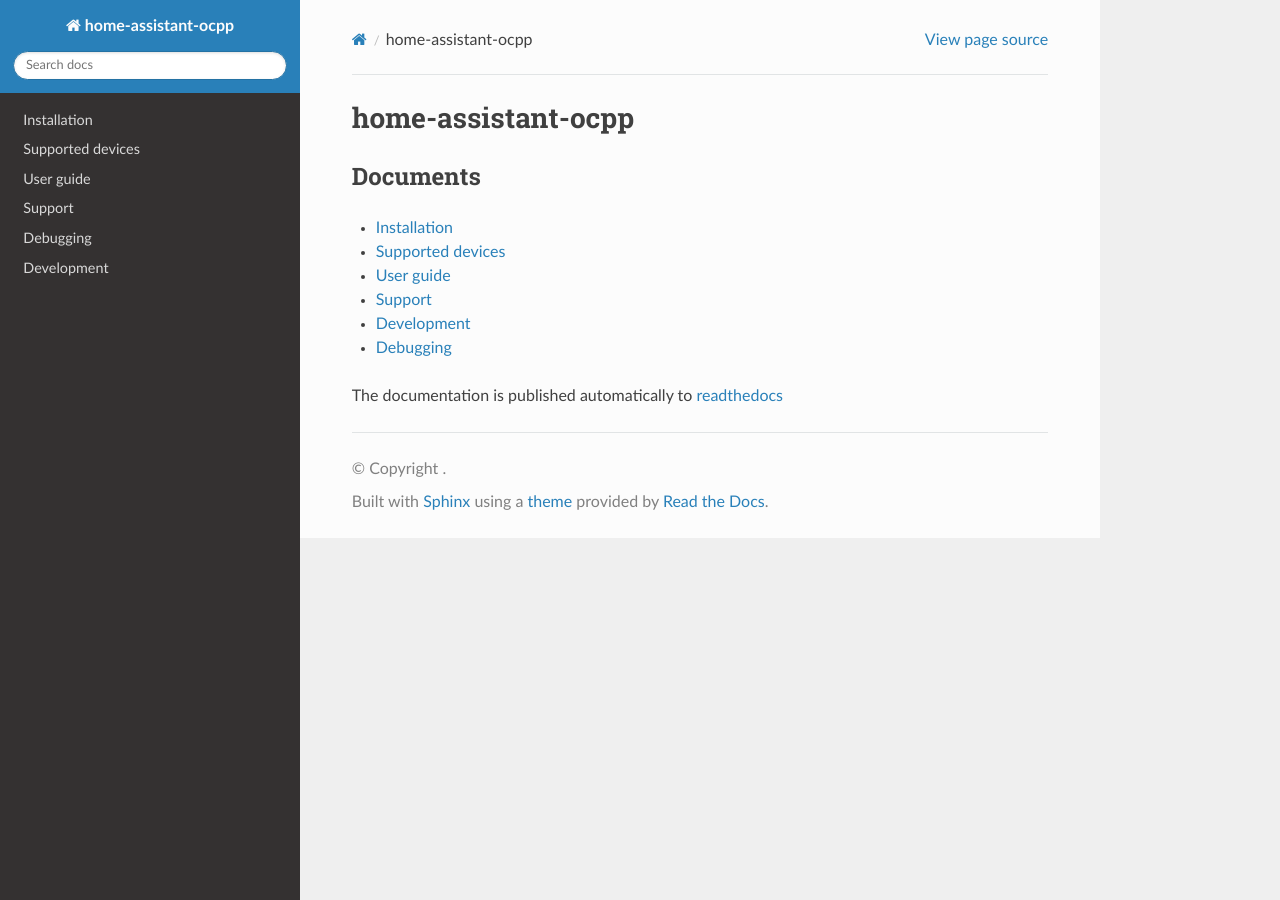
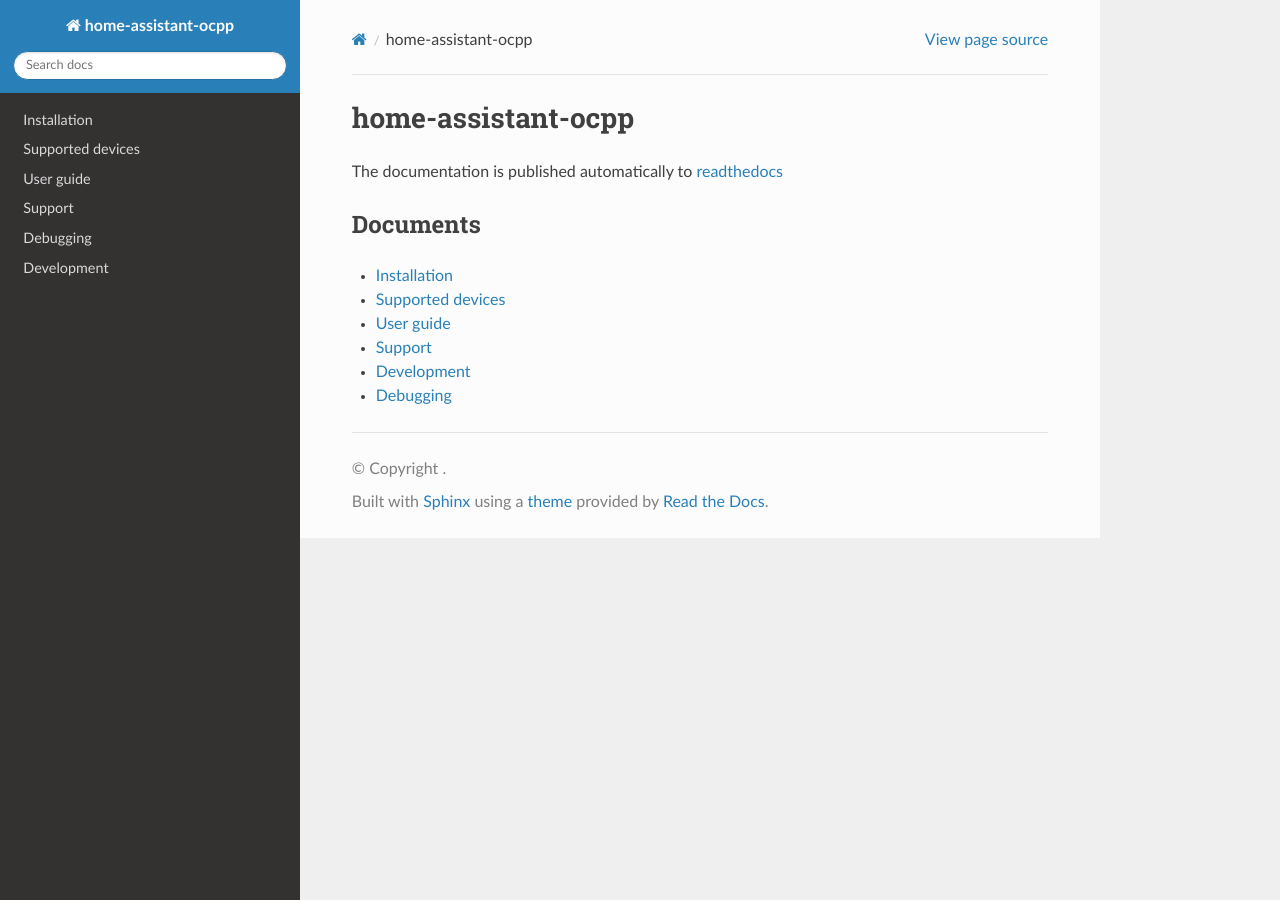
Before and after one commit to lbbrhzn/ocpp, a Sphinx documentation site: the page built from docs/README.md, in a window 1280 px wide. Built offline with Sphinx 7.4.7 and the Read the Docs theme 2.0.0, drawn with Linux system fonts in a browser that asks for light colours; part of the change alters nothing that is shown.

```diff
--- a/docs/README.md
+++ b/docs/README.md
@@ -1,5 +1,7 @@
 home-assistant-ocpp
 ===================
+
+The documentation is published automatically to [readthedocs](https://home-assistant-ocpp.readthedocs.io)
 
 Documents
 ---------
@@ -9,5 +11,3 @@ Documents
 * [Support](support.md)
 * [Development](development.md)
 * [Debugging](debugging.md)
-
-The documentation is published automatically to [readthedocs](https://home-assistant-ocpp.readthedocs.io)
```
